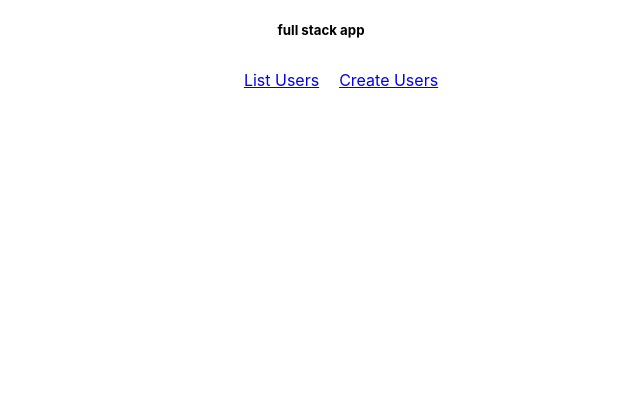
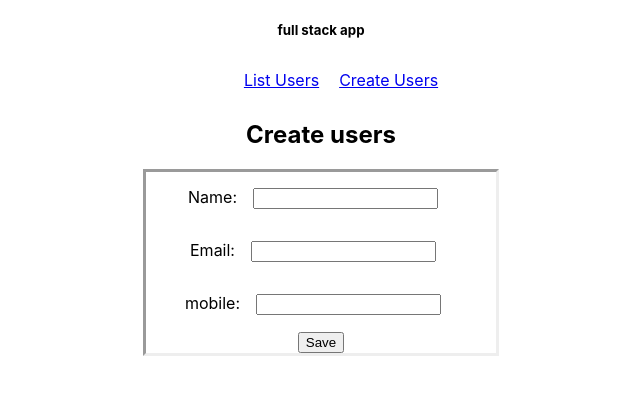
Before and after one commit to AntBezr/FullStackFirstApp, a React (Create React App) app: page /user/create in a window 1280 px wide. Shown: the top 394 px of the page, without its empty margins (319-959 px from the left). Built offline with nearby package versions, Linux system fonts and the light colour scheme.

Commit message:
components

```diff
--- a/package.json
+++ b/package.json
@@ -6,6 +6,7 @@
     "@testing-library/jest-dom": "^5.16.5",
     "@testing-library/react": "^13.4.0",
     "@testing-library/user-event": "^13.5.0",
+    "axios": "^1.3.5",
     "react": "^18.2.0",
     "react-dom": "^18.2.0",
     "react-router-dom": "^6.10.0",
--- a/src/App.css
+++ b/src/App.css
@@ -11,3 +11,12 @@ nav ul li {
   padding: 10px;
 
 }
+
+input{
+  margin: 1rem;
+}
+form{
+  width: 350px;
+  border-style: inset;
+  margin: 1rem auto;
+}
--- a/src/App.js
+++ b/src/App.js
@@ -1,5 +1,7 @@
 import { BrowserRouter, Routes, Route, Link } from 'react-router-dom';
 import './App.css';
+import ListUser from './components/ListUser';
+import CreateUser from './components/CreateUser';
 
 function App() {
   return (
@@ -16,6 +18,10 @@ function App() {
         </li>
       </ul>
      </nav>
+     <Routes>
+      <Route index element={<ListUser/>}></Route>
+      <Route index  path="user/create" element={<CreateUser/>}></Route>
+     </Routes>
      </BrowserRouter>
 
     </div>
--- a/src/components/CreateUser.js
+++ b/src/components/CreateUser.js
@@ -1,10 +1,40 @@
 import React from 'react';
-
+import "../App.css"
+import { useState } from 'react';
+import axios from 'axios';
 
 const CreateUser = () => {
+
+  const [inputs, setInputs] = useState({});
+
+const handleChange = (event) =>{
+  const name= event.target.name;
+  const value= event.target.value;
+  setInputs((values) =>({...values,[name]:value}))
+}
+
+  const handleSubmit = (event) =>{
+    event.preventDefault();
+    axios.post('http://localhost:8005/api/',inputs)
+    console.log(inputs);
+  };
+
   return (
     <div>
-      <h1>Create users</h1>;
+      <h2>Create users</h2>
+      <form onSubmit={handleSubmit}>
+        <label >Name:</label>
+        <input type="text" name="name" onChange={handleChange}/>
+        <br/>
+        <label >Email:</label>
+        <input type="email" name="email" onChange={handleChange}/>
+        <br/>
+        <label >mobile:</label>
+        <input type="tel" name="mobile" onChange={handleChange}/>
+        <br/>
+        <button >Save</button>
+
+      </form>
     </div>
   );
 };
--- a/src/components/ListUser.js
+++ b/src/components/ListUser.js
@@ -3,7 +3,7 @@ import React from 'react';
 const ListUser = () => {
   return (
     <div>
-      <h1>List users</h1>;
+      <h2>List sers</h2>
     </div>
   );
 };
```
Also changed, not shown: 1 other file (tests, documents, lock files or other folders).
